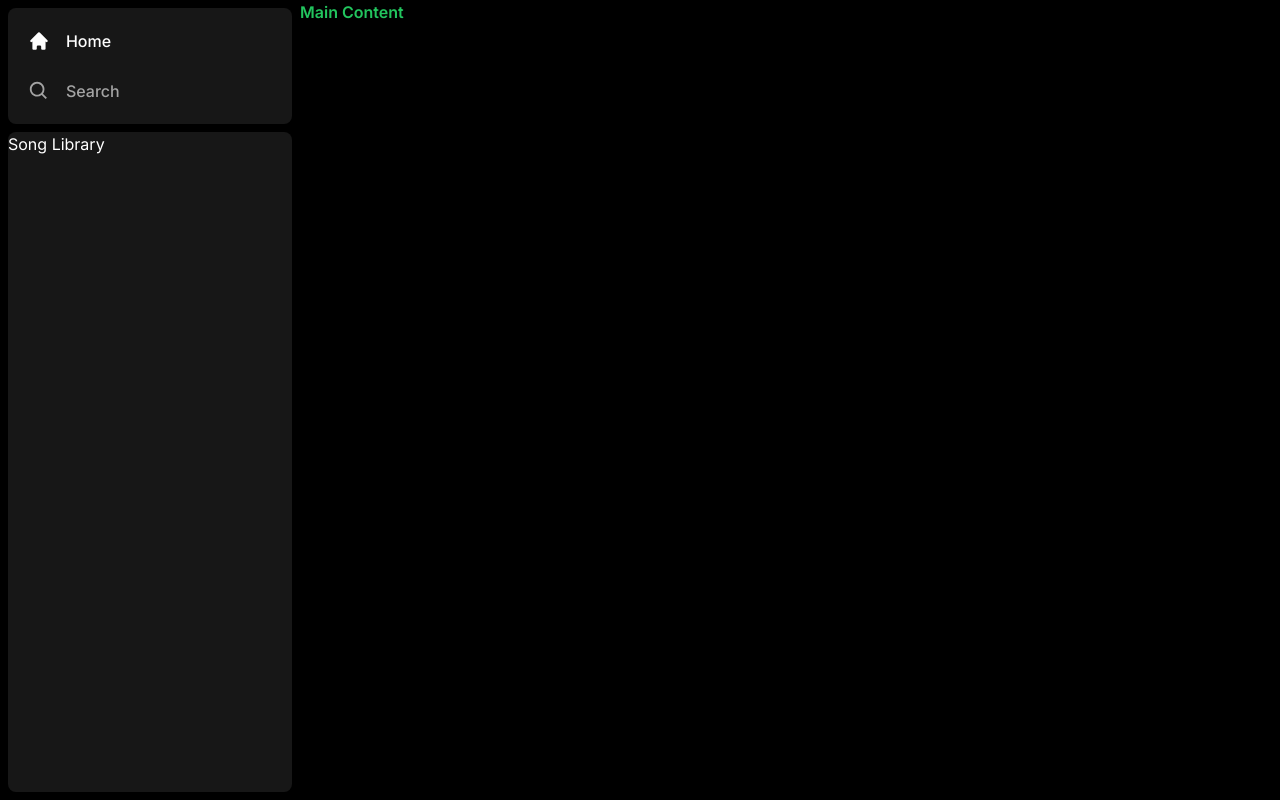
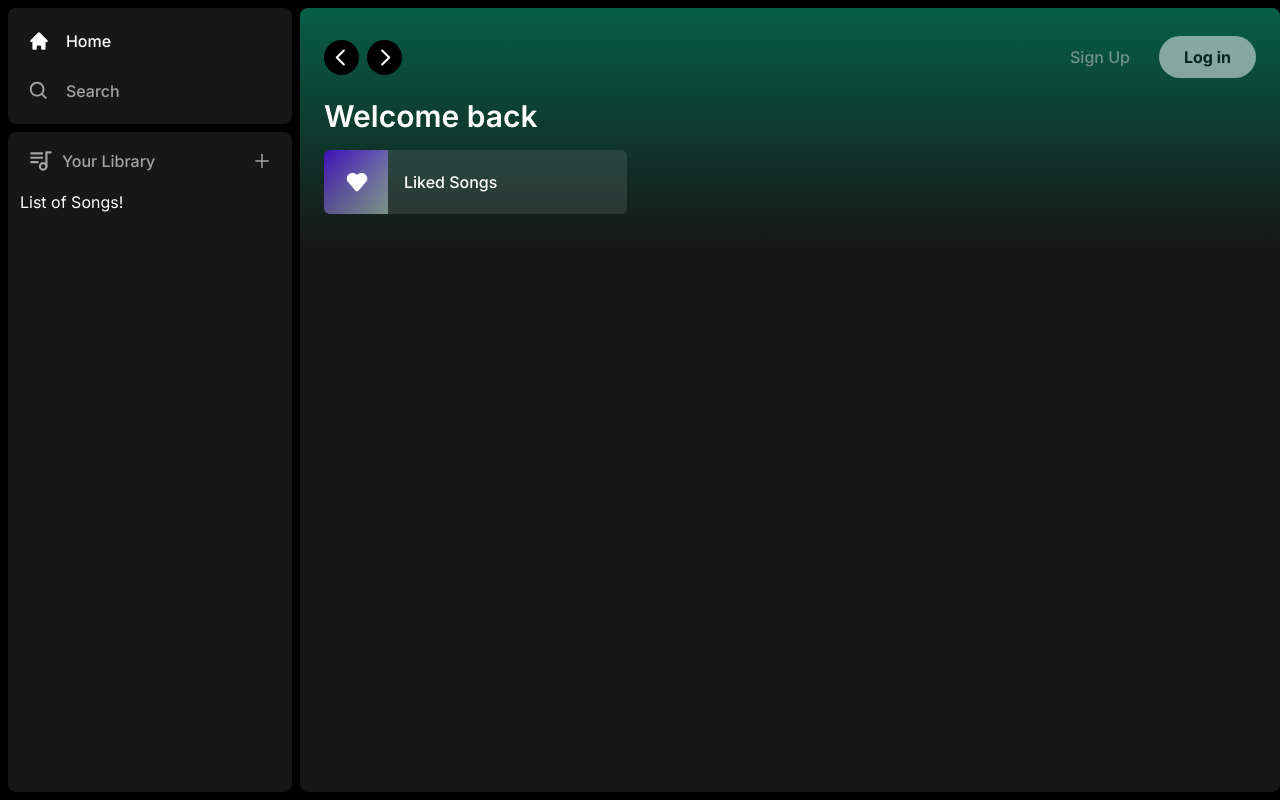
Before and after one commit to rabit1977/spotify-clone, a Next.js app: page / in a window 1280 px wide. Built offline with nearby package versions, Linux system fonts and the light colour scheme.

Commit message:
added some components today

```diff
--- a/app/(site)/page.tsx
+++ b/app/(site)/page.tsx
@@ -1,3 +1,21 @@
+import Header from '@/components/Header';
+import ListItem from '@/components/ListItem';
+
 export default function Home() {
-  return <div className='text-green-500 font-semibold'>Main Content</div>;
+  return (
+    <div className='bg-neutral-900 rounded-lg h-full w-full overflow-hidden overflow-y-auto'>
+      <Header>
+        <div className='mb-2'>
+          <h1 className='text-white text-3xl font-semibold'>Welcome back</h1>
+          <div className='grid grid-cols-1 sm:grid-cols-2 xl:grid-cols-3 2xl:grid-cols-4 gap-3 mt-4'>
+            <ListItem
+              image='/images/liked.png'
+              name='Liked Songs'
+              href='liked'
+            />
+          </div>
+        </div>
+      </Header>
+    </div>
+  );
 }
--- /dev/null
+++ b/components/Button.tsx
@@ -0,0 +1,27 @@
+import { forwardRef } from 'react';
+import { twMerge } from 'tailwind-merge';
+
+interface ButtonProps extends React.ButtonHTMLAttributes<HTMLButtonElement> {}
+
+const Button = forwardRef<HTMLButtonElement, ButtonProps>(
+  ({ className, children, disabled, type = 'button', ...props }, ref) => {
+    return (
+      <button
+        type={type}
+        className={twMerge(
+          `w-full rounded-full bg-green-500 border border-transparent px-3 py-3 disabled:cursor-not-allowed disabled:opacity-50 text-black font-bold hover:opacity-75 transition`,
+          className
+        )}
+        disabled
+        ref={ref}
+        {...props}
+      >
+        {children}
+      </button>
+    );
+  }
+);
+
+Button.displayName = 'Button';
+
+export default Button;
--- /dev/null
+++ b/components/Header.tsx
@@ -0,0 +1,65 @@
+'use client';
+import { useRouter } from 'next/navigation';
+import { twMerge } from 'tailwind-merge';
+import { RxCaretLeft } from 'react-icons/rx';
+import { RxCaretRight } from 'react-icons/rx';
+import { HiHome } from 'react-icons/hi';
+import { BiSearch } from 'react-icons/bi';
+import Button from './Button';
+
+interface HeaderProps {
+  children: React.ReactNode;
+  className?: string;
+}
+
+const Header: React.FC<HeaderProps> = ({ children, className }) => {
+  const router = useRouter();
+  const handleLogout = () => {
+    // Handle logout in the future
+  };
+  return (
+    <div className={twMerge(`h-fit bg-gradient-to-b from-emerald-800 p-6`)}>
+      <div className='w-full mb-4 flex items-center justify-between'>
+        <div className='hidden md:flex gap-x-2 items-center'>
+          <button
+            onClick={() => router.back()}
+            className='rounded-full bg-black flex items-center justify-center hover:opacity-75 transition'
+          >
+            <RxCaretLeft size={35} className='text-white' />
+          </button>
+          <button
+            onClick={() => router.forward()}
+            className='rounded-full bg-black flex items-center justify-center hover:opacity-75 transition'
+          >
+            <RxCaretRight size={35} className='text-white' />
+          </button>
+        </div>
+        <div className='flex md:hidden gap-x-2 items-center'>
+          <button className='rounded-full p-2 bg-white flex items-center justify-center hover:opacity-75 transition'>
+            <HiHome className='text-black' size={20} />
+          </button>
+          <button className='rounded-full p-2 bg-white flex items-center justify-center hover:opacity-75 transition'>
+            <BiSearch className='text-black' size={20} />
+          </button>
+        </div>
+        <div className='flex justify-between items-center gap-x-4'>
+          <>
+            <div>
+              <Button className='bg-transparent text-neutral-300 font-medium'>
+                Sign Up
+              </Button>
+            </div>
+            <div>
+              <Button onClick={() => {}} className='bg-white px-6 py-2'>
+                Log in
+              </Button>
+            </div>
+          </>
+        </div>
+      </div>
+      {children}
+    </div>
+  );
+};
+
+export default Header;
--- /dev/null
+++ b/components/Library.tsx
@@ -0,0 +1,27 @@
+'use client';
+import { TbPlaylist } from 'react-icons/tb';
+import { AiOutlinePlus } from 'react-icons/ai';
+
+const Library = () => {
+  const onClick = () => {
+    //Handle upload later
+  };
+  return (
+    <div className='flex flex-col'>
+      <div className='flex items-center justify-between px-5 pt-4'>
+        <div className='inline-flex items-center gap-x-2'>
+          <TbPlaylist size={26} className='text-neutral-400' />
+          <p className='text-neutral-400 font-medium text-md'>Your Library</p>
+        </div>
+        <AiOutlinePlus
+          onClick={onClick}
+          size={20}
+          className='text-neutral-400 cursor-pointer hover:text-white transition'
+        />
+      </div>
+      <div className='flex flex-col gap-y-2 mt-4 px-3'>List of Songs!</div>
+    </div>
+  );
+};
+
+export default Library;
--- /dev/null
+++ b/components/ListItem.tsx
@@ -0,0 +1,31 @@
+'use client';
+import Image from 'next/image';
+import { FaPlay } from 'react-icons/fa';
+
+import { useRouter } from 'next/navigation';
+
+interface ListItemProps {
+  image: string;
+  name: string;
+  href: string;
+}
+const ListItem: React.FC<ListItemProps> = ({ image, name, href }) => {
+  const router = useRouter();
+  const onClick = () => {
+    // Add authentication before push
+    router.push(href);
+  };
+  return (
+    <button className='relative group flex items-center rounded-md overflow-hidden gap-x-4 bg-neutral-100/10 hover:bg-neutral-100/20 transition pr-4'>
+      <div className='relative min-h-[64px] min-w-[64px]'>
+        <Image className='object-cover' fill src={image} alt='Image' />
+      </div>
+      <p className='font-medium truncate py-5'>{name}</p>
+      <div className='absolute transition opacity-0 rounded-full flex items-center justify-center bg-green-500 p-4 drop-shadow-md right-5 group-hover:opacity-100 hover:scale-110'>
+        <FaPlay className='text-black' />
+      </div>
+    </button>
+  );
+};
+
+export default ListItem;
--- a/components/Sidebar.tsx
+++ b/components/Sidebar.tsx
@@ -5,6 +5,7 @@
 import { BiSearch } from 'react-icons/bi';
 import Box from './Box';
 import SidebarItem from './SidebarItem';
+import Library from './Library';
 interface SidebarProps {
   children: React.ReactNode;
 }
@@ -38,9 +39,11 @@
             ))}
           </div>
         </Box>
-        <Box className='overflow-y-auto h-full'>Song Library</Box>
+        <Box className='overflow-y-auto h-full'>
+          <Library />
+        </Box>
       </div>
-      <main>{children}</main>
+      <main className='h-full flex-1 overflow-y-auto py-2'>{children}</main>
     </div>
   );
 };
```
Also changed, not shown: public/images/liked.png (added).
